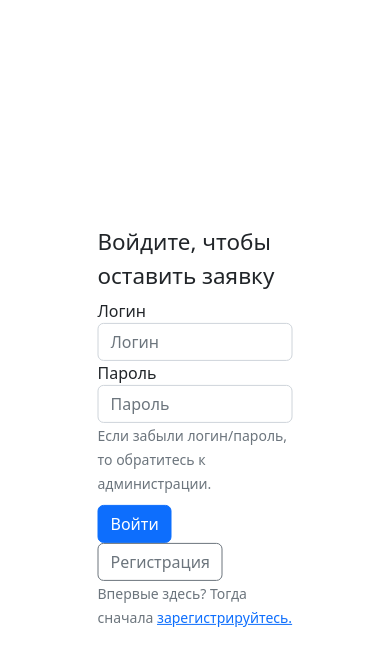
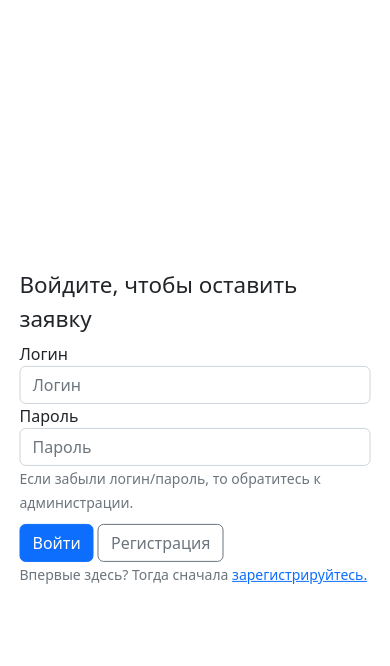
Before and after one commit to Fmeech2/Proizvod-Praktika, a PHP site: page /login/login1.php in a window 390 px wide. Shown: the top 666 px of the page. Run offline with PHP 8.4, Linux system fonts and the light colour scheme.

Commit message:
По мелочам
v1.0.1.5
Исправлены названия страниц
Исправлены некоторые перепутанные ссылки
Исправлена мобильная версия регистрации и авторизации
Исправлены мобильные версии для всех заглушек

```diff
--- a/MySQL/NewOldNewMessage.php
+++ b/MySQL/NewOldNewMessage.php
@@ -52,7 +52,7 @@ if($adminid['IdAdmin']==$userID){
 
     <meta charset='utf-8'>
     <meta http-equiv='X-UA-Compatible' content='IE=edge'>
-    <title>Оставить заявку</title>
+    <title>Ваши заявки</title>
     <!--Регистрация, Заявки, Новые заявки, Профиль, -->
     <meta name='viewport' >
     <link rel='stylesheet' type='text/css' media='screen' href='../main.css'>
--- a/MySQL/NewOldNewMessageAdmin.php
+++ b/MySQL/NewOldNewMessageAdmin.php
@@ -10,7 +10,7 @@
 
     <meta charset='utf-8'>
     <meta http-equiv='X-UA-Compatible' content='IE=edge'>
-    <title>Оставить заявку</title>
+    <title>Ваши заявки</title>
     <!--Регистрация, Заявки, Новые заявки, Профиль, -->
     <meta name='viewport' content='width=device-width, initial-scale=1'>
     <link rel='stylesheet' type='text/css' media='screen' href='../main.css'>
@@ -42,7 +42,7 @@
                     <div class="container">
                         <div class="d-flex flex-wrap align-items-center justify-content-center justify-content-lg-start">
                             <a href="/" class="d-flex align-items-center mb-2 mb-lg-0 text-white text-decoration-none">
-                                <img src="../eding4.jpg" width="60px" height="60px">
+                            <img src="../eding4.jpg" class="img_shapka">
                             </a>
                             <ul class="nav col-12 col-lg-auto me-lg-auto mb-2 justify-content-center mb-md-0">
                                 <li><a href="/" class="nav-link px-2 text-white"> Панель управления </a></li>
--- a/MySQL/NewOldNewMessageMobile.php
+++ b/MySQL/NewOldNewMessageMobile.php
@@ -52,7 +52,7 @@ if($adminid['IdAdmin']==$userID){
 
     <meta charset='utf-8'>
     <meta http-equiv='X-UA-Compatible' content='IE=edge'>
-    <title>Оставить заявку</title>
+    <title>Ваши заявки</title>
     <!--Регистрация, Заявки, Новые заявки, Профиль, -->
     <meta name="viewport" >
     <link rel='stylesheet' type='text/css' media='screen' href='../main.css'>
--- a/adminindex.php
+++ b/adminindex.php
@@ -36,12 +36,12 @@
                         <div
                             class="d-flex flex-wrap align-items-center justify-content-center justify-content-lg-start">
                             <a href="/" class="d-flex align-items-center mb-2 mb-lg-0 text-white text-decoration-none">
-                                <img src="eding4.jpg"
-                                    width="60px" height="60px">
+                            <img src="eding4.jpg" class="img_shapka">
                             </a>
                             <ul class="nav col-12 col-lg-auto me-lg-auto mb-2 justify-content-center mb-md-0">
                                 <li><a href="/" class="nav-link px-2 text-secondary"> Панель управления</a></li>
                                 <li><a href="/MySQL/NewOldNewMessage.php" class="nav-link px-2 text-white"> Сообщения  </a></li>
+                                <li class="mobbail_shapka"><a href="/reference" class="nav-link px-2 text-white" id="spravka_shapka"> Справка </a></li>
                                 <li><a href="/profil" class="nav-link px-2 text-white"> Редактировать профиль </a></li>
                             </ul>
 
--- a/login/login1.php
+++ b/login/login1.php
@@ -8,7 +8,7 @@
     <!--Регистрация, Заявки, Новые заявки, Профиль, -->
     <meta name='viewport' content='width=device-width, initial-scale=1'>
     <!--Мой ксс и джава -->
-    <link rel='stylesheet' type='text/css' media='screen' href='main.css'>
+    <link rel='stylesheet' type='text/css' media='screen' href='../main.css'>
     <link rel='stylesheet' type='text/css' media='screen' href='programming.css'>
     <script src='main.js'></script>
     <!--Мой ксс и джава -->
@@ -40,9 +40,10 @@
 <body>
     <div class="start" style="    background-color: rgba(0, 0, 0, 0.0);">
         <!--Этот див тебе не нужен-->
-        <div style="width: 100%;  display: flex;flex-wrap: wrap; margin-bottom: auto; justify-content: center; ">
+        <div style="width: 100%;  position: relative;height: 100%;">
             <!--Этот див тебе не нужен-->
-            <div class="position-absolute top-50 start-50 translate-middle">
+            <div id="login_mobail">
+            <div style="margin:auto;">
             <form action="../MySQL/identification.php" method="post">
                <div style="font-size: 140%; margin: 10px 0 7px 0;">Войдите, чтобы оставить заявку</div>
                 <div class="form-group">
@@ -63,6 +64,7 @@
                  <small id="emailHelp" class="form-text text-muted" >Впервые здесь? Тогда сначала <a href="../reg/" class="btn-link">зарегистрируйтесь.</a> </small>
 
             </form>
+            </div>
         </div>
         </div>
     </div>
--- a/main.css
+++ b/main.css
@@ -597,3 +597,49 @@ height: 550px;
         margin-left: auto;
         margin-right: auto;
     }
+
+    #login_mobail{
+        background-repeat: no-repeat;
+        position: fixed;
+        top: 50%;
+        left: 50%;
+
+
+        transform: translate(-50%, -50%)
+
+    }
+ #costil24{
+   display: none;
+}
+    @media (max-width:1279px){
+        #reg_mobail{
+            zoom: 0.95;
+
+        }
+        #login_mobail{
+            background-repeat: no-repeat;
+            position: fixed;
+            top: 50%;
+            left: 50%;
+            width: 80%;
+
+            transform: translate(-50%, -50%)
+        }
+    }
+    @media (max-width:400px){
+        #reg_mobail{
+            zoom: 1.3;
+            width: 100%;
+            margin-top: 450px;
+        }
+        #login_mobail{
+            width: 90%;
+            background-repeat: no-repeat;
+            position: fixed;
+            top: 50%;
+            left: 50%;
+
+
+            transform: translate(-50%, -50%)
+        }
+    }
--- a/main_mobile.css
+++ b/main_mobile.css
@@ -704,7 +704,11 @@ display: none;
     font-size: 400%;
 
 }
-
+#costil24{
+   display: block;
+   font-size: 500%;
+   margin-left: 1%;
+}
 
 }
 
--- a/profil/index.php
+++ b/profil/index.php
@@ -262,6 +262,11 @@ if($user===null){
                     </div>
                 </div>
                 </form>
+                <form action="../MySQL/end.php" method="post">
+                                        <button type="submit" class="btn btn-outline-dark me-2" id="costil24">
+                                            <div >Выйти из профиля</div>
+                                        </button>
+                </form>
             </div>
 
 
--- a/profil/profilSave_lg.php
+++ b/profil/profilSave_lg.php
@@ -270,6 +270,11 @@ if($user===null){
                     </div>
                 </div>
                 </form>
+                <form action="../MySQL/end.php" method="post">
+                                        <button type="submit" class="btn btn-outline-dark me-2" id="costil24">
+                                            <div >Выйти из профиля</div>
+                                        </button>
+                </form>
             </div>
 
 
--- a/reference/edit/index.php
+++ b/reference/edit/index.php
@@ -79,7 +79,7 @@ else{
 
     <meta charset='utf-8'>
     <meta http-equiv='X-UA-Compatible' content='IE=edge'>
-    <title>Редактировать профиль</title>
+    <title>Редактор справок</title>
     <!-- Заявки,  Профиль, -->
     <meta name='viewport'>
 
--- a/reference/edit_reference/index.php
+++ b/reference/edit_reference/index.php
@@ -93,7 +93,7 @@ header('Location: /reference/edit_reference?id=end');
 
     <meta charset='utf-8'>
     <meta http-equiv='X-UA-Compatible' content='IE=edge'>
-    <title>Редактировать профиль</title>
+    <title>Редактор справок</title>
     <!-- Заявки,  Профиль, -->
     <meta name='viewport'>
 
--- a/reference/index.php
+++ b/reference/index.php
@@ -77,7 +77,7 @@ if($adminid['IdAdmin']==$userID){
 
     <meta charset='utf-8'>
     <meta http-equiv='X-UA-Compatible' content='IE=edge'>
-    <title>Редактировать профиль</title>
+    <title>Справки</title>
     <!-- Заявки,  Профиль, -->
     <meta name='viewport'>
 
--- a/reference/referenceAdmin.php
+++ b/reference/referenceAdmin.php
@@ -79,7 +79,7 @@ else{
 
     <meta charset='utf-8'>
     <meta http-equiv='X-UA-Compatible' content='IE=edge'>
-    <title>Редактировать профиль</title>
+    <title>Справки</title>
     <!-- Заявки,  Профиль, -->
     <meta name='viewport'>
 
```
Also changed, not shown: reg/reg1.php (+6 -3 lines), reg/reg1ERROR.php (+16 -6 lines).
